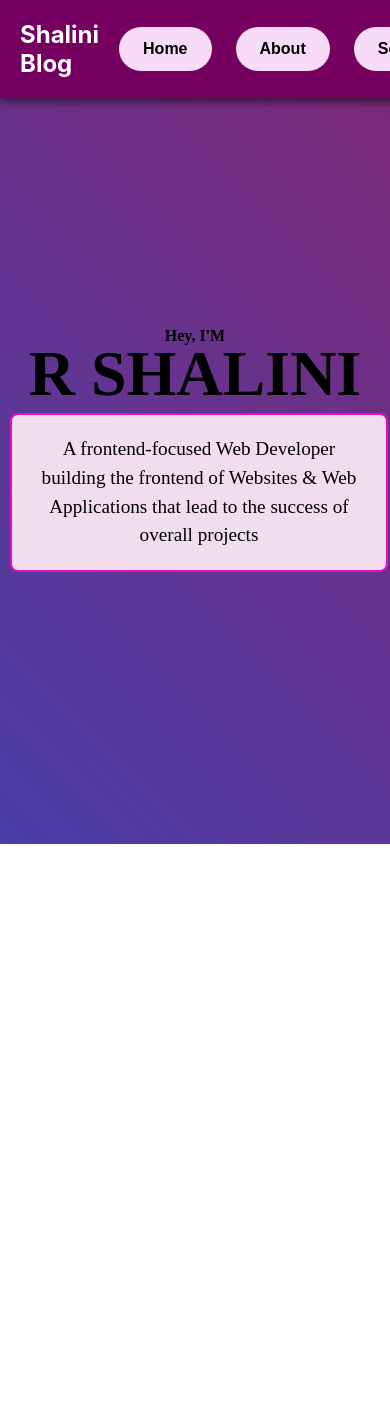
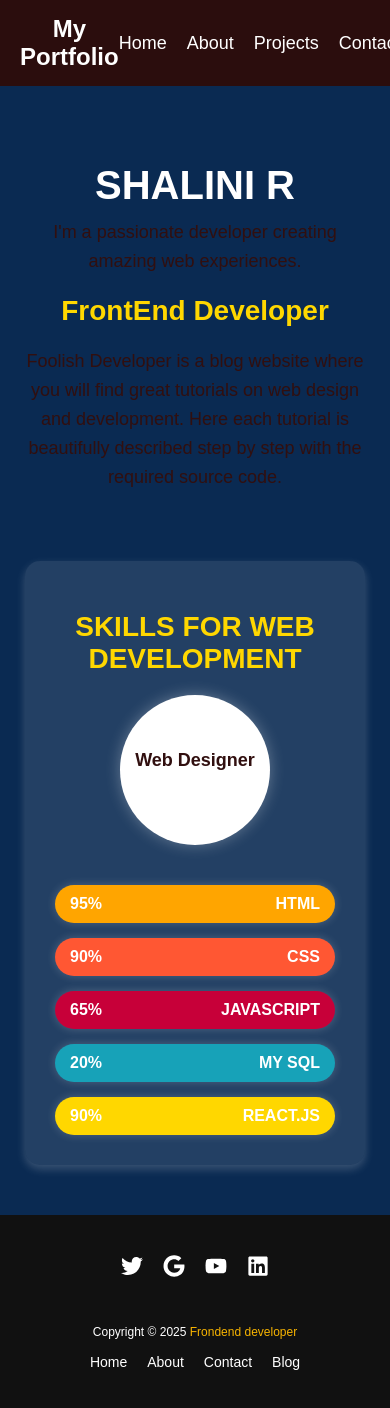
Before and after one commit to ShaluACET/shalini-portfolio, a React (Create React App) app: page / in a window 390 px wide. Shown: the top 1408 px of the page. Before the commit the page ends 844 px from the top, so only its background shows below. Built offline with nearby package versions, Linux system fonts and the light colour scheme.

Commit message:
updated page

```diff
--- a/src/App.css
+++ b/src/App.css
@@ -1,104 +1,288 @@
-.background {
-    height: 100vh;
-    display: flex;
-    flex-direction: column;
-    justify-content: center;
-    align-items: center;
-    background: linear-gradient(45deg, rgb(36, 77, 202), rgb(198, 11, 52));
-    background-size: 300% 300%;
-    animation: gradientAnimation 6s ease infinite;
-  }
-  /* Gradient animation */
-   @keyframes gradientAnimation {
-    0% {
-      background-position: 0% 50%;
-    }
-    50% {
-      background-position: 100% 50%;
-    }
-    100% {
-      background-position: 0% 50%;
-    }
-  }
+/* Navbar Styling */
 .navbar {
   display: flex;
   justify-content: space-between;
   align-items: center;
-      background-color: #750060;
-      padding: 10px;
+  background-color: #2b0d0d;
+  padding: 15px 20px;
   color: white;
-      box-shadow: 0 4px 8px rgba(0,0,0,0.5);
-      position: fixed;
-    top: 0;
-    left: 0;
-    width: 100%;
 }
 .logo {
-      font-size: 1.5rem;
+  font-size: 24px;
   font-weight: bold;
-      margin: 10px;
 }
-    .menu {
-      list-style: none;
+.buttons {
   display: flex;
-      gap: 1.5rem;
-      margin: 10px;
-      padding: 0;
+  gap: 20px;
 }
-    .menu-item {
-      cursor: pointer;
-      transition: color 0.3s;
-      background-color: #F7DBF8;
-      border: none;
-      padding: 0.8rem 1.5rem;
-      border-radius: 26px;
-      font-size: 1rem;
-      font-weight: bold;
-      color: #000000;
-      cursor: pointer;
-      transition: all 0.3s ease-in-out;
+
+.buttons a {
+  color: white;
+  text-decoration: none;
+  font-size: 18px;
+  transition: 0.3s;
 }
-    .menu-item:hover {
-      background-color: #DF48C1;
-      color: rgb(0, 0, 0);
-      transform: scale(1.1);
+
+.buttons a:hover {
+  color: #ffcc00;
 }
-    .header h5 {
-      padding-top: 10%;
-      text-align: center;
-     font-family: serif;
-      font-size: 1rem;
-      margin-bottom: 0rem;
-      line-height: 0.1rem;
-    }
-    .header h1 {
-      font-size: 4rem;
-      font-family: initial;
-      text-align: center;
-      margin: 0rem;
-    }
-    .header p {
-      font-size: 1.2rem;
-      text-align: center;
-      line-height: 1.5;
-      font-family: serif;
-    }
-     .styled-paragraph {
-      border: 2px solid #E60DC9;
-      background-color: #F0DDEE;
-      border-radius: 8px;
-      margin: 2px;
-      margin-left: 10px;
-      padding: 20px;
-      width: fit-content;
-      }
+
+/* Footer Styling */
 .footer {
-        background-color: #750060;
+  background-color: #111;
   color: white;
   text-align: center;
-        padding: 15px 0;
+  padding: 40px 20px;
+}
+
+.footer-content {
+  max-width: 800px;
+  margin: 0 auto;
+}
+
+.footer-content h2 {
+  font-size: 24px;
+  margin-bottom: 10px;
+}
+
+.footer-content p {
+  font-size: 14px;
+  line-height: 1.6;
+  opacity: 0.8;
+}
+
+.social-icons {
+  margin-top: 0%;
+}
+
+.social-icons a {
+  margin: 0 10px;
+  font-size: 22px;
+  color: white;
+  transition: color 0.3s ease-in-out;
+}
+
+.social-icons a:hover {
+  color: #f8b400; /* Gold hover effect */
+}
+
+.footer-bottom {
+  /* background-color: #000; */
+  padding: 10px 0;
+  margin-top: 30px;
+}
+
+.footer-bottom p {
+  margin: 0;
+  font-size: 12px;
+ margin: auto;
+}
+
+.footer-bottom a {
+  color: #f8b400;
+  text-decoration: none;
+}
+
+.footer-bottom a:hover {
+  text-decoration: underline;
+}
+
+.footer-nav {
+  margin-top: 10px;
+}
+
+.footer-nav a {
+  margin: 0 10px;
+  font-size: 14px;
+  color: white;
+  text-decoration: none;
+}
+
+.footer-nav a:hover {
+  text-decoration: underline;
+}
+.home-container p {
+  font.about-container {
+    text-align: center;
+    margin-top: 10%;
+  }
+  .about-container h1 {
+    font-size: 2.5rem;
+    color: #333;
+  }
+  .about-container p {
+    font-size: 1.2rem;
+    color: #555;
+    max-width: 600px;
+    margin: auto;
+  }
+  -size: 1.2rem;
+  color: #310f0f;
+}
+.projects-container {
+  text-align: center;
+  margin-top: 50px;
+}
+.project-list {
+  display: flex;
+  justify-content: center;
+  gap: 20px;
+  flex-wrap: wrap;
+  margin-top: 20px;
+}
+
+.project-card {
+  background-color: rgb(224, 255, 253);
+  padding: 20px;
+  border-radius: 10px;
+  box-shadow: 10px 10px 10px rgba(0, 0, 0, 0.1);
+  width: 250px;
+}
+.project-card h2 {
+  color: #333;
+  font-size: 1.5rem;
+}
+.project-card p {
+  color: #555;
   font-size: 1rem;
-        position: relative;
-        width: 100%;
-        bottom: 0;
 }
+.contact-container {
+  text-align: center;
+  margin-top: 20px;
+}
+.contact-form {
+  display: flex;
+  flex-direction: column;
+  align-items: center;
+  gap: 10px;
+  margin-top: 20px;
+}
+.contact-form input,
+.contact-form textarea {
+  width: 300px;
+  padding: 10px;
+  border: 1px solid #ccc;
+  border-radius: 5px;
+  font-size: 1rem;
+}
+.contact-form button {
+  background-color: #2b1313;
+  color: white;
+  padding: 10px 20px;
+  border: none;
+  border-radius: 5px;
+  font-size: 1rem;
+  cursor: pointer;
+  /* transition: background 0.3s; */
+}
+.contact-form button:hover {
+  background-color: #ffcc00;
+  color: #333;
+}
+
+/* General Styles */
+body {
+  font-family: 'Arial', sans-serif;
+  margin: 0;
+  padding: 0;
+  background-color: #0a2a52;
+  color: white;
+  text-align: center;
+}
+
+/* Home Container */
+.home-container {
+  padding: 50px 20px;
+}
+
+/* Welcome Section */
+h1 {
+  font-size: 40px;
+  font-weight: bold;
+  margin-bottom: 10px;
+}
+
+p {
+  font-size: 18px;
+  max-width: 600px;
+  margin: 0 auto 20px;
+  line-height: 1.6;
+}
+
+h2 {
+  font-size: 28px;
+  margin: 20px 0;
+  color: #FFD700;
+}
+
+/* Skills Section */
+.skills-container {
+  margin-top: 50px;
+  padding: 30px;
+  background: rgba(255, 255, 255, 0.1);
+  border-radius: 15px;
+  box-shadow: 0 4px 10px rgba(255, 255, 255, 0.2);
+  display: inline-block;
+  width: 80%;
+}
+
+/* Skills Layout */
+.skills-content {
+  display: flex;
+  align-items: center;
+  justify-content: center;
+  flex-wrap: wrap;
+  gap: 20px;
+}
+
+/* Skill Circle */
+.skill-circle {
+  width: 150px;
+  height: 150px;
+  border-radius: 50%;
+  background-color: white;
+  color: #0a2a52;
+  display: flex;
+  align-items: center;
+  justify-content: center;
+  font-size: 18px;
+  font-weight: bold;
+  box-shadow: 0 0 15px rgba(255, 255, 255, 0.3);
+}
+
+/* Skills List */
+.skills-list {
+  display: flex;
+  flex-direction: column;
+  gap: 15px;
+}
+
+/* Individual Skill Bars */
+.skill {
+  display: flex;
+  align-items: center;
+}
+
+.skill-bar {
+  display: flex;
+  justify-content: space-between;
+  align-items: center;
+  padding: 10px 15px;
+  border-radius: 25px;
+  font-size: 16px;
+  font-weight: bold;
+  width: 250px;
+  color: white;
+  box-shadow: 0 0 10px rgba(255, 255, 255, 0.2);
+}
+
+/* Responsive Design */
+@media (max-width: 768px) {
+  .skills-content {
+    flex-direction: column;
+  }
+
+  .skill-circle {
+    margin-bottom: 20px;
+  }
+}
--- a/src/App.js
+++ b/src/App.js
@@ -1,11 +1,12 @@
-import logo from './logo.svg';
 import './App.css';
-import Blog from './blog.js';
+import Blog from './Blog.js';
+import Footer from './pages/footer.js';
 
 function App() {
   return (
     <div className="App">
       <Blog/>
+      <Footer/>
     </div>
   );
 }
--- a/src/blog.js
+++ b/src/blog.js
@@ -1,28 +1,36 @@
-import './App.css';
-function Blog() {
+import React from "react";
+import { BrowserRouter as Router, Routes, Route, Link } from "react-router-dom";
+import Home from "./pages/home.js";
+import About from "./pages/about.js";
+import Projects from "./pages/projects.js";
+import Contact from "./pages/contact.js";
+import Footer from "./pages/footer.js";
+import "./App.css";
+
+function App() {
   return (
-  <div className="background">
-        <nav className="navbar">
-          <div className="logo">Shalini Blog</div>
-          <div className="menu">
-            <button className="menu-item">Home</button>
-            <button className="menu-item">About</button>
-            <button className="menu-item">Services</button>
-            <button className="menu-item">Contact</button>
-          </div>
-        </nav>
-        <div>
-          <nav className="header">
-            <h5>Hey, I'M</h5>
-            <h1>R SHALINI</h1>
-            <p className="styled-paragraph">
-              A frontend-focused Web Developer building the frontend of Websites & Web
-              <br />
-              Applications that lead to the success of overall projects
-            </p>
-          </nav>
-        </div>
-      </div>
-      );
+
+    <Router>
+      <nav className="navbar">
+      <div className="logo">My Portfolio</div>
+       <div className="buttons">
+        <Link to="/">Home</Link>
+        <Link to="/about">About</Link>
+        <Link to="/projects">Projects</Link>
+        <Link to="/contact">Contact</Link>
+       </div>
+      </nav>
+
+      <Routes>
+        <Route path="/" element={<Home />} />
+        <Route path="/about" element={<About />} />
+        <Route path="/projects" element={<Projects />} />
+        <Route path="/contact" element={<Contact />} />
+      </Routes>
+      <footer/>
+    </Router>
+
+  );
 }
-export default Blog;
+
+export default App;
--- /dev/null
+++ b/src/pages/about.js
@@ -0,0 +1,16 @@
+import React from "react";
+import '../App.css';
+; // Ensure this path is correct
+
+const About = () => {
+  return (
+    <div className="about-container">
+      <h1>About Me</h1>
+      <p>
+        I'm a passionate developer with experience in building modern web applications & <br/>I specialize in React, JavaScript, and frontend development.
+      </p>
+    </div>
+  );
+};
+
+export default About;
--- /dev/null
+++ b/src/pages/contact.js
@@ -0,0 +1,19 @@
+import React from "react";
+import "../App.css"; // Ensure this path is correct
+
+const Contact = () => {
+  return (
+    <div className="contact-container">
+      <h1>Contact Me</h1>
+      <p>Feel free to reach out via email or social media.</p>
+      <form className="contact-form">
+        <input type="text" placeholder="Your Name" required />
+        <input type="email" placeholder="Your Email" required />
+        <textarea placeholder="Your Message" rows="5" required></textarea>
+        <button type="submit">Send Message</button>
+      </form>
+    </div>
+  );
+};
+
+export default Contact;
--- /dev/null
+++ b/src/pages/footer.js
@@ -0,0 +1,41 @@
+import React from "react";
+import "../App.css"; // Ensure correct CSS import
+import { FaTwitter, FaGoogle, FaYoutube, FaLinkedin } from "react-icons/fa";
+
+const Footer = () => {
+  return (
+    <footer className="footer">
+
+
+        <div className="social-icons">
+          <a href="https://twitter.com" target="_blank" rel="noopener noreferrer">
+            <FaTwitter />
+          </a>
+          <a href="https://google.com" target="_blank" rel="noopener noreferrer">
+            <FaGoogle />
+          </a>
+          <a href="https://youtube.com" target="_blank" rel="noopener noreferrer">
+            <FaYoutube />
+          </a>
+          <a href="https://linkedin.com" target="_blank" rel="noopener noreferrer">
+            <FaLinkedin />
+          </a>
+        </div>
+
+
+      <div className="footer-bottom">
+        <p>Copyright © {new Date().getFullYear()}{" "}
+          <a href="https://foolishdeveloper.com">Frondend developer</a>
+        </p>
+        <nav className="footer-nav">
+          <a href="/">Home</a>
+          <a href="/about">About</a>
+          <a href="/contact">Contact</a>
+          <a href="/blog">Blog</a>
+        </nav>
+      </div>
+    </footer>
+  );
+};
+
+export default Footer;
--- /dev/null
+++ b/src/pages/home.js
@@ -0,0 +1,52 @@
+import React from "react";
+import "../App.css"; // Ensure correct CSS import
+
+const skills = [
+  { name: "HTML", percentage: 95, color: "#FFA500" },
+  { name: "CSS", percentage: 90, color: "#FF5733" },
+  { name: "JAVASCRIPT", percentage: 65, color: "#C70039" },
+  { name: "MY SQL", percentage: 20, color: "#17A2B8" },
+  { name: "REACT.JS", percentage: 90, color: "#FFD700" },
+];
+
+const Home = () => {
+  return (
+    <div className="home-container">
+      {/* Welcome Section */}
+      <h1>SHALINI R</h1>
+      <p>I'm a passionate developer creating amazing web experiences.</p>
+      <h2>FrontEnd Developer</h2>
+        <p>
+          Foolish Developer is a blog website where you will find great tutorials
+          on web design and development. Here each tutorial is beautifully
+          described step by step with the required source code.
+        </p>
+
+      {/* Technical Skills Section */}
+      {/* <h2>Technical Skills</h2> */}
+      <div className="skills-container">
+        <h2>SKILLS FOR WEB DEVELOPMENT</h2>
+        <div className="skills-content">
+          <div className="skill-circle">
+            <p>Web Designer</p>
+          </div>
+          <div className="skills-list">
+            {skills.map((skill, index) => (
+              <div key={index} className="skill">
+                <div
+                  className="skill-bar"
+                  style={{ backgroundColor: skill.color }}
+                >
+                  <span>{skill.percentage}%</span>
+                  <span>{skill.name}</span>
+                </div>
+              </div>
+            ))}
+          </div>
+        </div>
+      </div>
+    </div>
+  );
+};
+
+export default Home;
--- /dev/null
+++ b/src/pages/projects.js
@@ -0,0 +1,26 @@
+import React from "react";
+import "../App.css"; // Ensure this path is correct
+
+const Projects = () => {
+  return (
+    <div className="projects-container">
+      <h1>My Projects</h1>
+      <div className="project-list">
+        <div className="project-card">
+          <h2>Project 1</h2>
+          <p>A brief description of your first project.</p>
+        </div>
+        <div className="project-card">
+          <h2>Project 2</h2>
+          <p>A brief description of your second project.</p>
+        </div>
+        <div className="project-card">
+          <h2>Project 3</h2>
+          <p>A brief description of your third project.</p>
+        </div>
+      </div>
+    </div>
+  );
+};
+
+export default Projects;
```
Also changed, not shown: package.json (+4 -3 lines), 1 other file (tests, documents, lock files or other folders). Lines whose indentation alone changed are shown as unchanged.
